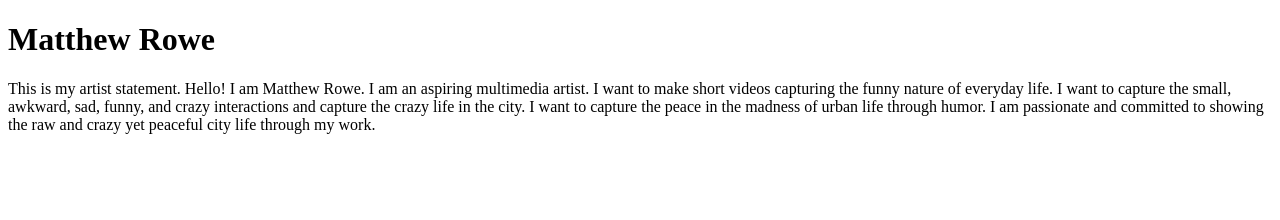
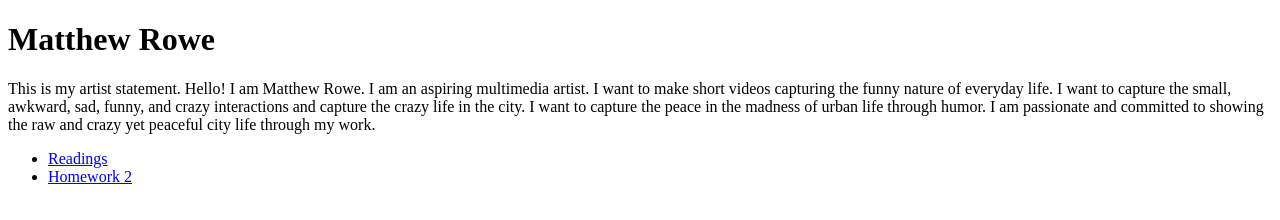
Before and after one commit to mrowe9761-pixel/MEDPL1500, a plain HTML site: page index.html in a window 1280 px wide. Drawn offline with Linux system fonts and the light colour scheme.

Commit message:
Update index.html

```diff
--- a/index.html
+++ b/index.html
@@ -9,3 +9,11 @@
 Hello! I am Matthew Rowe. I am an aspiring multimedia artist. I want to make short videos capturing the funny nature of everyday life. I want to capture the small, awkward, sad, funny, and crazy interactions and capture the crazy life in the city. I want to capture the peace in the madness of urban life through humor. I am passionate and committed to showing the raw and crazy yet peaceful city life through my work. </p>
 </body>
 </html>
+  <ul>
+    <li><a href="readings.html">Readings</a></li>
+    <li><a href="homework2.html">Homework 2</a></li>
+  </ul>
+
+</body>
+
+</html>
```
